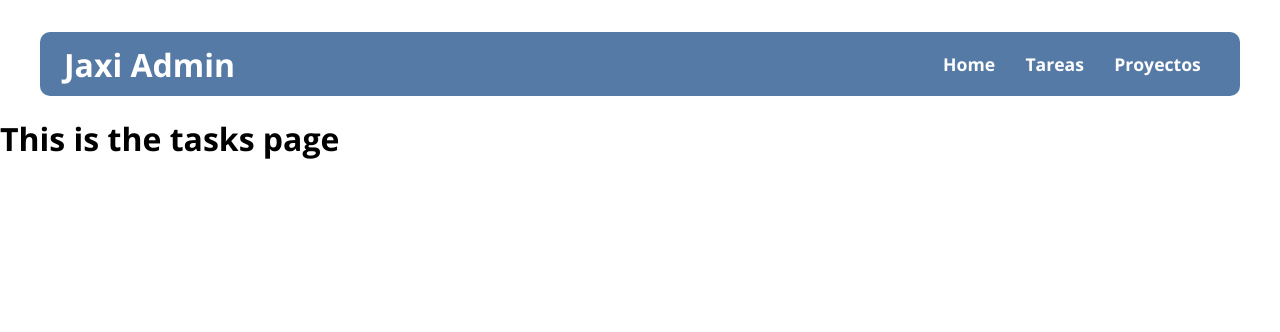
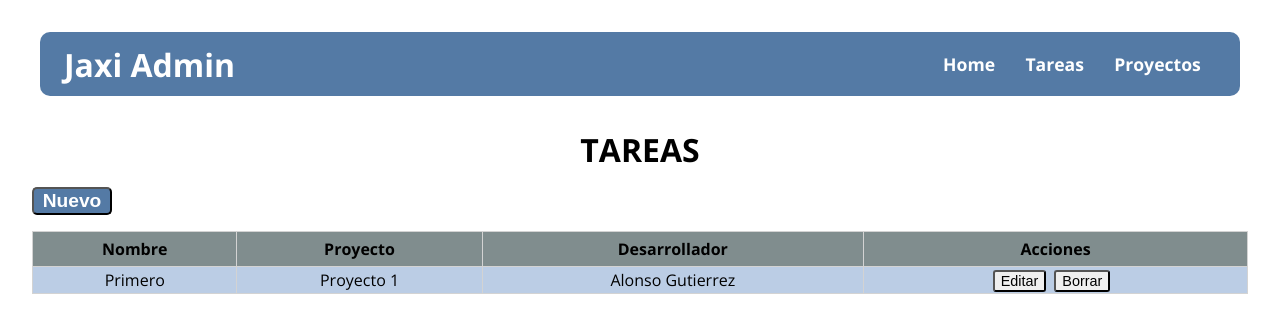
Before and after one commit to alonsosfera/admin-task, a React (Create React App) app: page /tasks in a window 1280 px wide. Shown: the top 332 px of the page. Built offline with nearby package versions, Linux system fonts and the light colour scheme.

Commit message:
Adds Tasks component

```diff
--- a/src/containers/tasks.js
+++ b/src/containers/tasks.js
@@ -1,10 +1,73 @@
-import React from 'react';
+import React, { useState } from 'react';
+import { EntityContainer } from 'styles/containers';
+import Table from 'components/table';
+import NewRow from "components/newRow";
+import { HandleChangeHelper, HandleDeleteHelper, HandleSubmitHelper, ToggleShowHelper } from './helpers';
 
 const Tasks = () => {
+  const [ dataState, setDataState ] = useState([
+    { id: 1, name: 'Primero', project: 'Proyecto 1', dev: 'Alonso Gutierrez' }
+  ]);
+  const [ countState, setCountState ] = useState(dataState.length ? dataState.length + 1 : 1);
+  const [ newTask, setNewTask ] = useState({
+    id: countState,
+    name: '',
+    project: '',
+    dev: ''
+  });
+  const [ showNewState, setShowNewState ] = useState(false);
+
+  const handleChange = (e) => {
+    HandleChangeHelper(e, newTask, setNewTask);
+  };
+
+  const handleSubmit = () => {
+    HandleSubmitHelper(countState, dataState, newTask, setCountState, setDataState, setNewTask);
+  };
+
+  const handleDelete = (id) => {
+    HandleDeleteHelper(countState, dataState, id, setCountState, setDataState);
+  };
+
+  const handleEdit = (task) => {
+    setNewTask(task);
+    setShowNewState(true);
+  };
+
+  const toggleShow = () => {
+    ToggleShowHelper(countState, newTask, setShowNewState, setNewTask, showNewState);
+  };
+
   return (
-    <div>
-      <h1>This is the tasks page</h1>
-    </div>
+    <EntityContainer>
+      <article>
+        <h1>TAREAS</h1>
+        <button onClick={() => toggleShow()}>Nuevo</button>
+        <NewRow
+          change={(e) => handleChange(e)}
+          fields={{ name: 'Nombre', project: 'Proyecto', dev: 'Desarrollador' }}
+          item={newTask}
+          submit={() => handleSubmit()}
+          show={showNewState}
+        />
+        <Table
+          columns={['Nombre', 'Proyecto', 'Desarrollador']}
+          data={
+            dataState.map(task => (
+              <tr key={task.id}>
+                <td>{task.name}</td>
+                <td>{task.project}</td>
+                <td>{task.dev}</td>
+                <td>
+                  <button onClick={() => handleEdit(task)}>Editar</button>
+                  <button onClick={() => handleDelete(task.id)}>Borrar</button>
+                </td>
+              </tr>
+            ))
+          }
+        />
+      </article>
+    </EntityContainer>
   );
 };
 
--- a/src/styles/colors.js
+++ b/src/styles/colors.js
@@ -1,3 +1,5 @@
 export const MATISSE = '#1C5D99';
+export const PALE_AQUA = '#BBCDE5';
 export const PERIWINKLE_GRAY = '#BBCDE5';
+export const SUCCESS = '#4BB543';
 export const WEDGEWOOD = '#547AA5';
--- a/src/styles/components.js
+++ b/src/styles/components.js
@@ -1,6 +1,6 @@
 import styled from 'styled-components';
 import { Link } from "react-router-dom";
-import { MATISSE, PERIWINKLE_GRAY, WEDGEWOOD } from 'styles/colors';
+import { MATISSE, PALE_AQUA, PERIWINKLE_GRAY, SUCCESS, WEDGEWOOD } from 'styles/colors';
 
 export const HeaderContainer = styled.header`
   display: flex;
@@ -95,3 +95,58 @@ export const CardContainer = styled(Link)`
     background-size: 60%;
   }
 `;
+
+export const NewRowContainer = styled.div`
+  display: flex;
+  justify-content: space-around;
+  flex-wrap: wrap;
+  width: 100%;
+  height: ${({ show }) => show ? '3' : '0'}rem;
+  transition: 0.3s;
+
+  div {
+    input {
+      border-radius: 3px;
+      font-size: 1.1rem;
+    }
+  }
+
+  button {
+    font-size: 1rem;
+    height: 1.5rem;
+    border-radius: 3px;
+    color: white;
+    font-weight: bold;
+    background-color: ${SUCCESS};
+  }
+`;
+
+export const TableContainer = styled.table`
+  border: 1px solid lightgray;
+  border-collapse: collapse;
+
+  th, td {
+    border: 1px solid lightgray;
+    border-collapse: collapse;
+  }
+
+  th {
+    height: 2rem;
+    background-color: #808D8E;
+  }
+
+  td {
+    height: 1.5rem;
+    text-align: center;
+
+    button {
+      margin-right: 0.5rem;
+      font-size: 0.9rem;
+      border-radius: 3px;
+    }
+  }
+
+  tr:nth-child(odd){
+    background-color: ${PALE_AQUA};
+  }
+`;
--- a/src/styles/containers.js
+++ b/src/styles/containers.js
@@ -1,4 +1,5 @@
 import styled from 'styled-components';
+import { WEDGEWOOD } from './colors';
 
 export const SectionContainer = styled.section`
   height: 30rem;
@@ -14,3 +15,15 @@ export const SectionContainer = styled.section`
     }
   }
 `;
+
+export const EntityContainer = styled(SectionContainer)`
+  article > button {
+    width: 5rem;
+    color: white;
+    font-size: 1.2rem;
+    font-weight: bold;
+    border-radius: 5px;
+    margin: -1rem 0 1rem 0;
+    background-color: ${WEDGEWOOD};
+  }
+`;
```
